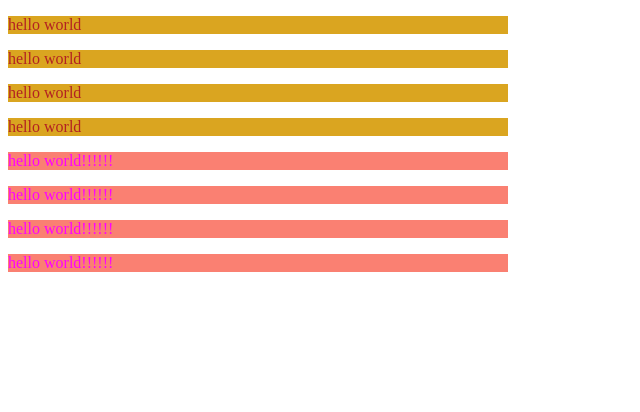
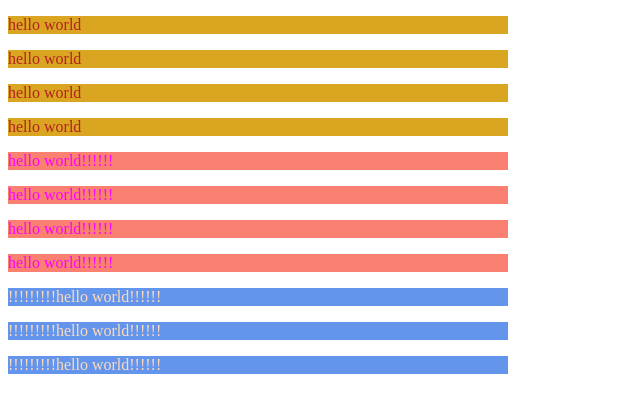
Before and after one commit to zhazhalon/myOne, a plain HTML site: page index.html in a window 1280 px wide. Shown: the whole page, without its empty margins (0-640 px from the left). Drawn offline with Linux system fonts and the light colour scheme.

Commit message:
changed file

```diff
--- a/index.css
+++ b/index.css
@@ -7,3 +7,7 @@ p{
 	background-color: salmon;
 	color: fuchsia;
 }
+.sss{
+	background-color: cornflowerblue;
+	color: peachpuff;
+}
--- a/index.html
+++ b/index.html
@@ -14,5 +14,8 @@
 		<p class="ddd">hello world!!!!!!</p>
 		<p class="ddd">hello world!!!!!!</p>
 		<p class="ddd">hello world!!!!!!</p>
+		<p class="sss">!!!!!!!!!hello world!!!!!!</p>
+		<p class="sss">!!!!!!!!!hello world!!!!!!</p>
+		<p class="sss">!!!!!!!!!hello world!!!!!!</p>
 	</body>
 </html>
```
